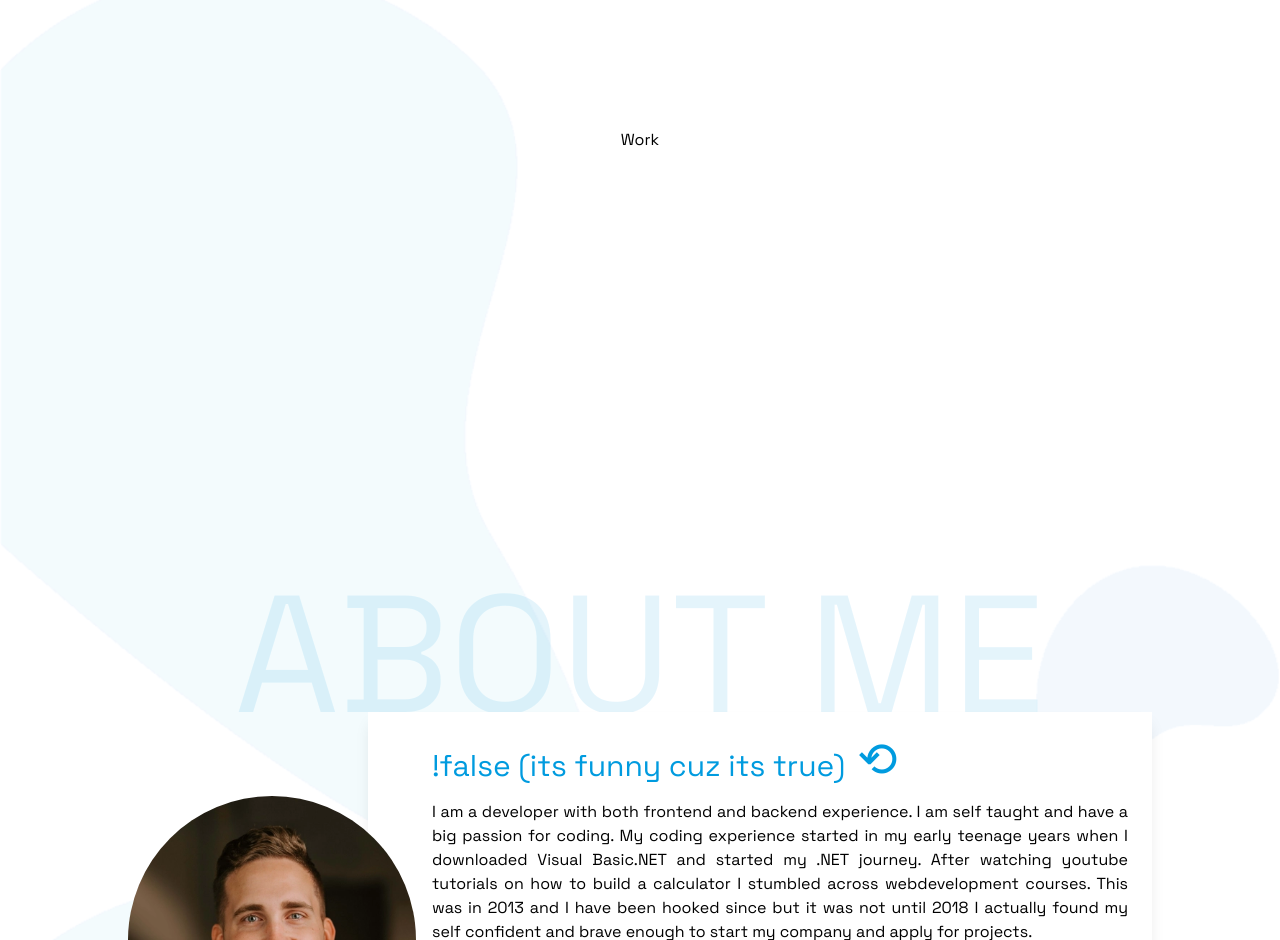
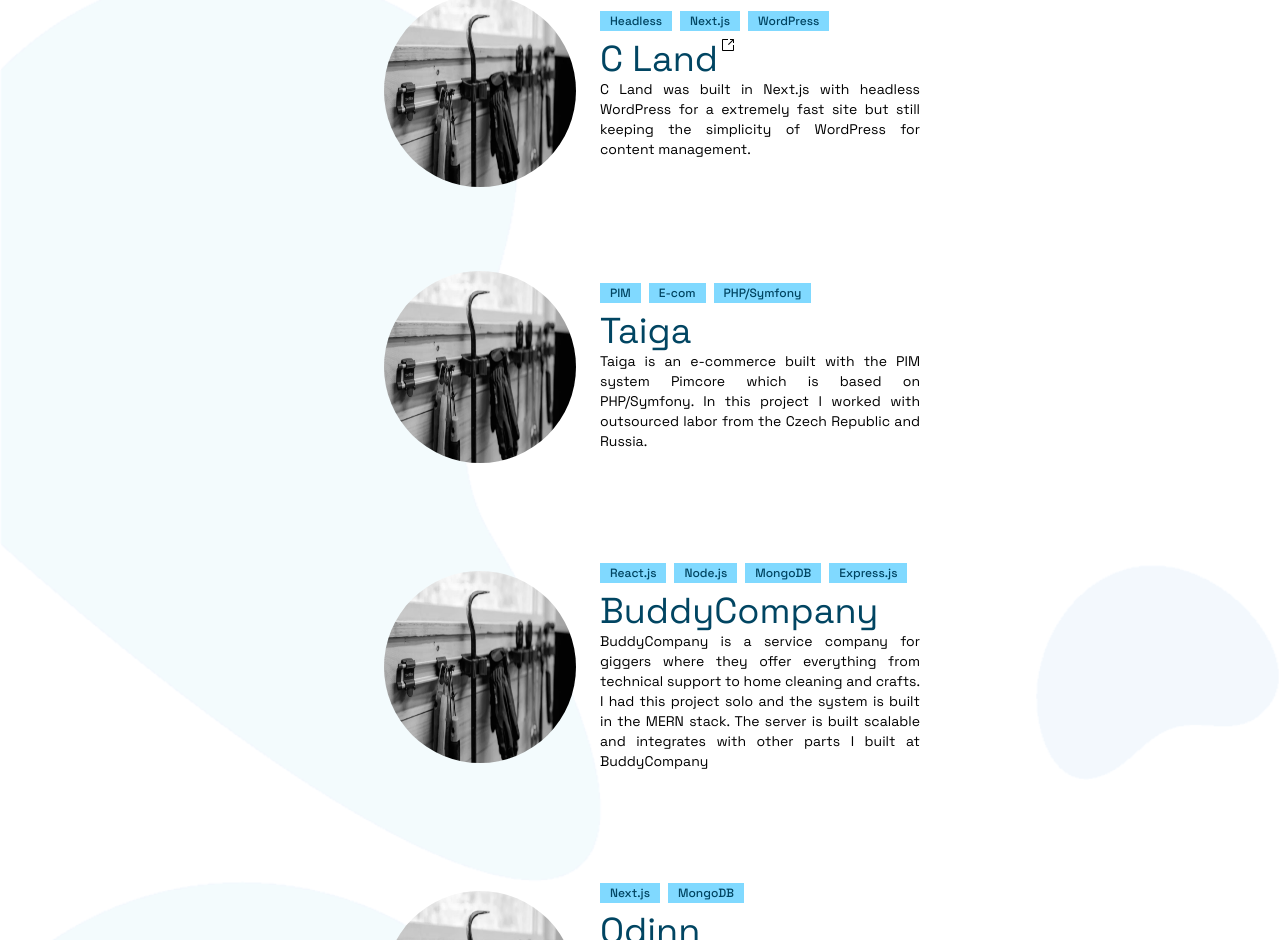
Before and after one commit to jonathanelmgren/portfolio, a Next.js app: page / in a window 1280 px wide. Shown: the part 1860-2800 px from the top of the page. Built offline with nearby package versions, Linux system fonts and the light colour scheme.

Commit message:
add cases page

```diff
--- a/app/globals.css
+++ b/app/globals.css
@@ -11,6 +11,7 @@
 :root {
     --color-primary: #009bdf;
     --color-primary--dark: #014562;
+    --color-primary--light: #80d9ff;
 }
 
 html,
@@ -65,5 +66,5 @@ body {
 
 .clamp-text {
     text-transform: uppercase;
-    font-size: clamp(2rem, 13vw, 13rem);
+    font-size: clamp(2rem, 14vw, 13rem);
 }
--- a/app/page.tsx
+++ b/app/page.tsx
@@ -15,7 +15,7 @@ export default function Home() {
       <Section title={'What I do'} anchor={Paths.whatido}>
         <WhatIDo />
       </Section>
-      <Section title={'My work'} anchor={Paths.work}>
+      <Section title={'Case'} anchor={Paths.work}>
         <Work />
       </Section>
       <Section title={'About me'} anchor={Paths.about}>
--- a/components/_common/_section/Section.tsx
+++ b/components/_common/_section/Section.tsx
@@ -10,9 +10,11 @@ interface Props {
 export const Section = ({ title, children, anchor }: Props) => {
 
   return (
-    <div id={anchor.replace('#', '')} className='min-h-screen text-justify flex items-center justify-center mx-[5%] md:mx-[10%] relative'>
-      {title && <h3 className='clamp-text text-primary opacity-10 absolute top-12 leading-[0.8] -z-10 max-w-7xl'>{title}</h3>}
-      {children}
+    <div id={anchor.replace('#', '')} className='min-h-screen text-justify flex flex-col items-center justify-center mx-[5%] md:mx-[10%]'>
+      {title && <h3 className='clamp-text text-primary opacity-10 leading-[0.8] -z-10 max-w-7xl mt-4'>{title}</h3>}
+      <div className='w-full my-auto pb-12'>
+        {children}
+      </div>
     </div>
   )
 }
--- a/components/_contact/Contact.tsx
+++ b/components/_contact/Contact.tsx
@@ -45,7 +45,7 @@ export const Contact = () => {
     const handleChange = (e: ChangeEvent<HTMLInputElement | HTMLTextAreaElement>) => setFormData({ ...formData, [e.target.name]: e.target.value })
 
     return (
-        <div className='max-w-2xl w-full'>
+        <div className='max-w-2xl w-full mx-auto'>
             <form onSubmit={handleSubmit}>
                 <div className="grid md:grid-cols-2 md:gap-6">
                     <div className="relative z-0 w-full mb-6 group">
@@ -61,11 +61,13 @@ export const Contact = () => {
                     <label htmlFor="message" className="block py-2.5 px-0 w-full text-sm text-primary">Message</label>
                     <textarea value={formData.message} name="message" required onChange={handleChange} className={`border-0 bg-transparent border-b-2 border-primary resize-none w-full ${formData.message.length > 1 ? 'h-52' : 'h-12'} transition-[height] overflow-hidden p-2 focus:border-2 focus:outline-none`} id="floating_message" placeholder="" />
                 </div>
-                <button disabled={loading} type="submit" className="text-white bg-primary hover:bg-primaryDark focus:outline-none focus:ring-blue-300 font-medium text-sm w-full sm:w-auto px-5 py-2.5 text-center ml-auto block mt-5">{loading ? 'Loading...' : 'Submit'}</button>
+                <div className='flex justify-between mt-5'>
+                    <Links center />
+                    <button disabled={loading} type="submit" className="text-white bg-primary hover:bg-primaryDark focus:outline-none focus:ring-blue-300 font-medium text-sm w-full sm:w-auto px-12 py-2.5 text-center block">{loading ? 'Loading...' : 'Submit'}</button>
+                </div>
                 {msg && <p className={`${msg.status === 'success' ? 'text-green-300' : 'text-red-300'} p-4 capitalize text-xl text-center`}>{msg.status}: {msg.msg}</p>}
             </form>
-            <div className='mt-6 max-h-7'>
-                <Links center />
+            <div className='mt-12'>
             </div>
         </div>
     )
--- a/components/_work/Work.tsx
+++ b/components/_work/Work.tsx
@@ -1,7 +1,96 @@
-import React from 'react'
+import Image, { StaticImageData } from 'next/image'
+import expand from './expand.svg'
+
+import toolflex from '../../public/case/toolflex.webp'
+import Link from 'next/link'
+
+type Work = {
+  title: string,
+  description: string,
+  image: StaticImageData,
+  tags: string[],
+  live?: string
+}
+
+const work: Work[] = [
+  {
+    title: 'C Land',
+    description: 'C Land was built in Next.js with headless WordPress for a extremely fast site but still keeping the simplicity of WordPress for content management.',
+    image: toolflex,
+    tags: ['Headless', 'Next.js', 'WordPress'],
+    live: 'https://cland.se/'
+  },
+  {
+    title: 'Taiga',
+    description: 'Taiga is an e-commerce built with the PIM system Pimcore which is based on PHP/Symfony. In this project I worked with outsourced labor from the Czech Republic and Russia.',
+    image: toolflex,
+    tags: ['PIM', 'E-com', 'PHP/Symfony'],
+  },
+  {
+    title: 'BuddyCompany',
+    description: 'BuddyCompany is a service company for giggers where they offer everything from technical support to home cleaning and crafts. I had this project solo and the system is built in the MERN stack. The server is built scalable and integrates with other parts I built at BuddyCompany',
+    image: toolflex,
+    tags: ['React.js', 'Node.js', 'MongoDB', 'Express.js'],
+  },
+  {
+    title: 'Odinn',
+    description: 'Odinn is an ongoing project in Next.js 13, it is a CRM system for a cleaning and moving company where cases come in all the time. The idea of the system is to easily follow and manage a case from incoming to sales with integration with Billogram (invoicing system) for simple invoicing directly from the CRM.',
+    image: toolflex,
+    tags: ['Next.js', 'MongoDB'],
+  },
+  {
+    title: 'TechBuddy',
+    description: 'In BuddyCompanys route scheduler, I built a route booking system where full-time employees could be assigned cases and added to a schedule with integration to, among other things, the Distance Matrix API on Google Console for automatic calculation of time it takes between customers.',
+    image: toolflex,
+    tags: ['React.js', 'Node.js', 'MongoDB', 'Express.js'],
+  },
+  {
+    title: 'Toolflex',
+    description: 'Custom made e-commerce solution with WooCommerce and WordPress. Toolflex is a project I worked on in a team at an agency in Ulricehamn. Special solutions with multi-language and a completely customized theme based on the customers needs.',
+    image: toolflex,
+    tags: ['WordPress', 'WooCommerce'],
+  },
+  {
+    title: 'Gäsene Mejeri',
+    description: 'Custom made e-commerce solution with WooCommerce and WordPress. Toolflex is a project I worked on in a team at an agency in Ulricehamn. Special solutions with multi-language and a completely customized theme based on the customer’s needs.',
+    image: toolflex,
+    tags: ['PIM', 'Pimcore', 'E-com'],
+  }
+]
 
 export const Work = () => {
+
   return (
-    <div>Work</div>
+    <div className='flex flex-wrap gap-20 w-full max-w-7xl sm:justify-center my-24'>
+      {work.map((w) => <WorkCard key={w.title} work={w} />)}
+    </div>
   )
 }
+
+const WorkCard = ({ work }: { work: Work }) => {
+
+  return (
+    <div className='grid gap-2 sm:gap-6 grid-cols-1 sm:grid-cols-[12rem_20rem] items-center max-w-lg'>
+      <Image className='grayscale sm:justify-self-end hover:grayscale-0 duration-300 hover:scale-110 transition-all shrink-0 w-full max-w-[12rem] md:max-w-[18rem] aspect-square rounded-full overflow-hidden' src={work.image} alt={work.title} />
+      <div className='md:my-4 self-start ml-2 sm:ml-0'>
+        <div className='flex flex-wrap gap-2 mb-1'>
+          {work.tags.map((t, i) => <span className='bg-primaryLight text-primaryDark text-xs font-medium px-2.5 py-0.5' key={i}>{t}</span>)}
+        </div>
+        <h6 className={`mt-2 text-xl md:text-4xl text-primaryDark${work.live ? ' cursor-pointer' : ''}`}>
+          {work.live
+            ?
+            <Link target={'_blank'} className='flex gap-1 items-start' href={work.live}>
+              {work.title}
+              <Image src={expand} className='inline-block' alt={`open in new tab icon`} width={'12'} height={'12'} />
+            </Link>
+            :
+            work.title
+          }
+        </h6>
+        <p className='text-sm'>
+          {work.description}
+        </p>
+      </div>
+    </div>
+  )
+}
--- a/tailwind.config.js
+++ b/tailwind.config.js
@@ -14,6 +14,7 @@ module.exports = {
       colors: {
         primary: 'var(--color-primary)',
         primaryDark: 'var(--color-primary--dark)',
+        primaryLight: 'var(--color-primary--light)',
       },
       gridTemplateColumns:{
         aboutContainer: '35% 65%'
```
Also changed, not shown: components/_work/expand.svg (added), public/case/toolflex.webp (added).
